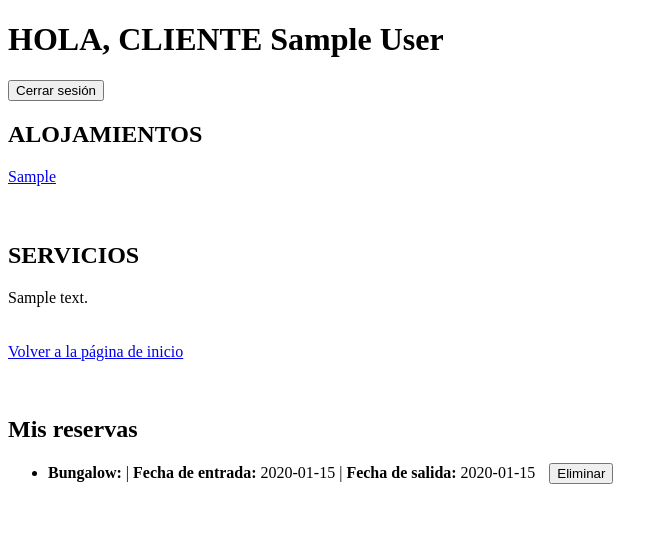
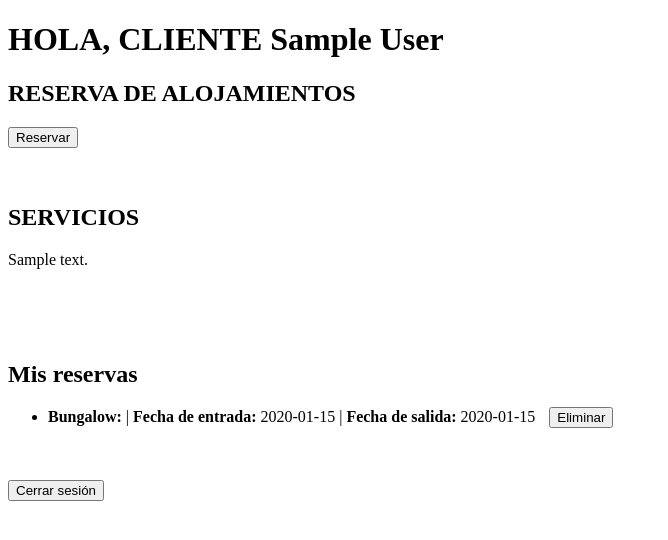
Before and after one commit to Lexio19/proyectoFinal2Daw, a PHP site: page /bienvenidaCliente.php in a window 1280 px wide. Shown: the top 540 px of the page, without its empty margins (0-668 px from the left). Run offline with PHP 8.4, Linux system fonts and the light colour scheme; the visitor is signed in with stand-in values (Sample User, id 1); tables that the repository leaves empty hold one stand-in row (values such as "Sample post").

Commit message:
Retoques en bienvenidaCliente.php para que el usuario vea sólo el botón de reservar y este lo lleva hacia reservar.php, donde están todos los alojamientos.

```diff
--- a/html/alojamiento.php
+++ b/html/alojamiento.php
@@ -12,7 +12,6 @@ try {
 // Verificar si hay un ID en la URL
 if (filter_has_var(INPUT_GET, 'id') && filter_input(INPUT_GET, 'id', FILTER_VALIDATE_INT)) {
     $idAlojamiento = filter_input(INPUT_GET, 'id', FILTER_SANITIZE_NUMBER_INT);
-
     // Obtener los datos del bungalow desde la base de datos
     $consulta = $conexion->prepare("SELECT * FROM ALOJAMIENTO WHERE idAlojamiento = ?");
     $consulta->bindParam(1, $idAlojamiento, PDO::PARAM_INT);
@@ -55,7 +54,6 @@ if (filter_has_var(INPUT_GET, 'id') && filter_input(INPUT_GET, 'id', FILTER_VALI
     <?php } else { ?>
         <p><a href="index.php">Inicia sesión</a> para reservar este bungaló.</p>
     <?php }; ?>
-    <a href="bienvenidaCliente.php">Bienvenida</a>
     <br><br>
     <a href="index.php">Volver a la página principal</a>
 
--- a/html/bienvenidaCliente.php
+++ b/html/bienvenidaCliente.php
@@ -39,6 +39,10 @@ if (filter_has_var(INPUT_POST, "eliminarReserva")) {
     }
 }
 
+if(filter_has_var(INPUT_POST, "reservar")){
+    header('Location: reservar.php');
+    exit; // Detener la ejecución después de redirigir
+}
 
 
 
@@ -50,29 +54,22 @@ if (filter_has_var(INPUT_POST, "eliminarReserva")) {
 <head>
     <meta charset="UTF-8">
     <meta name="viewport" content="width=, initial-scale=1.0">
-    <title>Document</title>
+    <title>Página principal de cliente</title>
 </head>
 <body>
     <h1>HOLA, CLIENTE <?php echo $nombreUsuario ?></h1>
 
-    <div>
+
+
+
+    <h2>RESERVA DE ALOJAMIENTOS</h2>
+
     <form action="<?php echo htmlspecialchars($_SERVER["PHP_SELF"]); ?>" method="POST">
 
-    <button type="submit" name="cerrarSesion">Cerrar sesión</button>
+    <button type="submit" name="reservar">Reservar</button>
 
-    </form>
-    </div>
+</form>
 
-
-    <h2>ALOJAMIENTOS</h2>
-    <?php
-
-$consultaBungalows= $conexion->query("SELECT * FROM ALOJAMIENTO");
-
-while ($bungalow = $consultaBungalows->fetch(PDO::FETCH_ASSOC)) {
-
-    echo "<a href='alojamiento.php?id=" . $bungalow['idAlojamiento'] . "'>" . $bungalow['tipo'] . "</a><br>";
-} ?>
 
 <br><br>
 <h2>SERVICIOS</h2>
@@ -85,9 +82,7 @@ $consultaServicios=$conexion->query("SELECT * FROM SERVICIO");
  } ?>
 
 <br><br>
-<div>
-        <a href="index.php">Volver a la página de inicio</a>
-    </div>
+
 
     <div>
     <br><br>
@@ -120,6 +115,14 @@ $consultaServicios=$conexion->query("SELECT * FROM SERVICIO");
         echo "<p>$mensaje</p>";
     }
 } ?>
+<br><br>
+<div>
+    <form action="<?php echo htmlspecialchars($_SERVER["PHP_SELF"]); ?>" method="POST">
+
+    <button type="submit" name="cerrarSesion">Cerrar sesión</button>
+
+    </form>
+    </div>
 
 </body>
 </html>
```
Also changed, not shown: html/reservar.php (+8 -0 lines).
